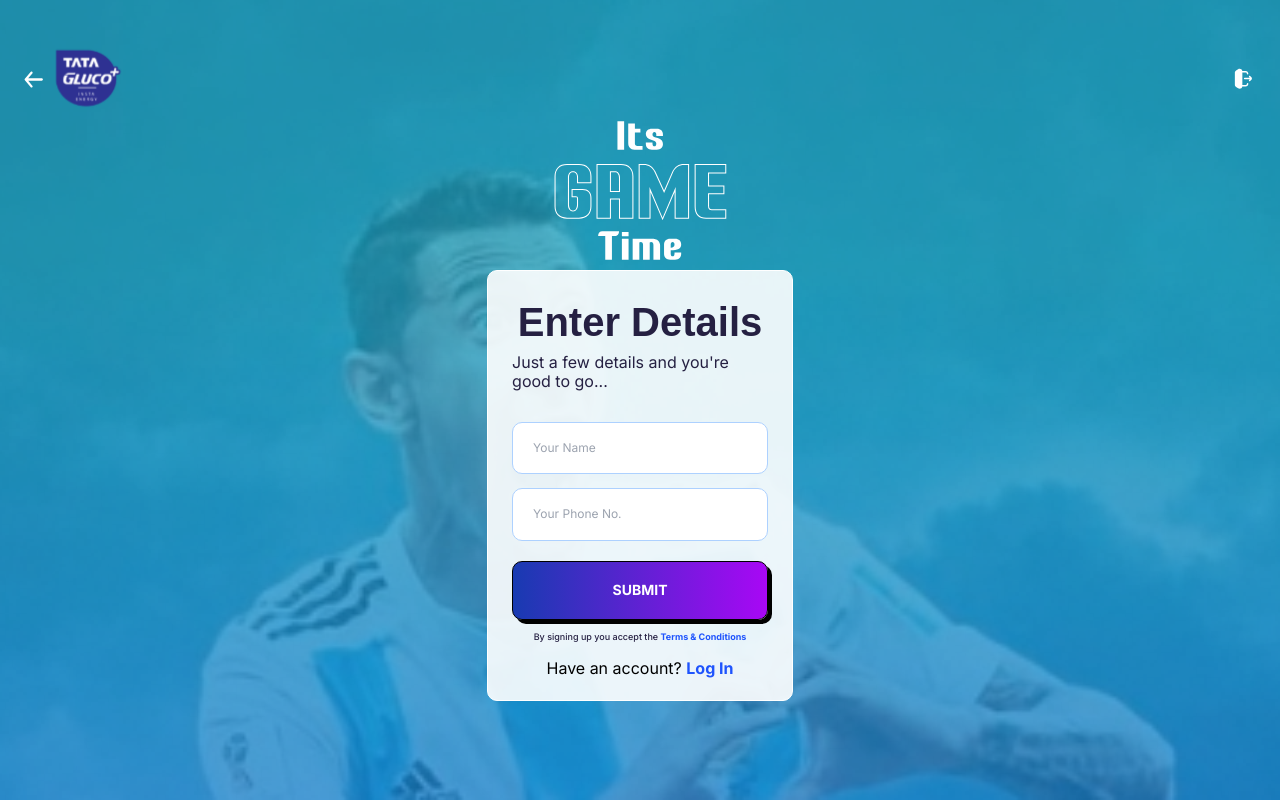
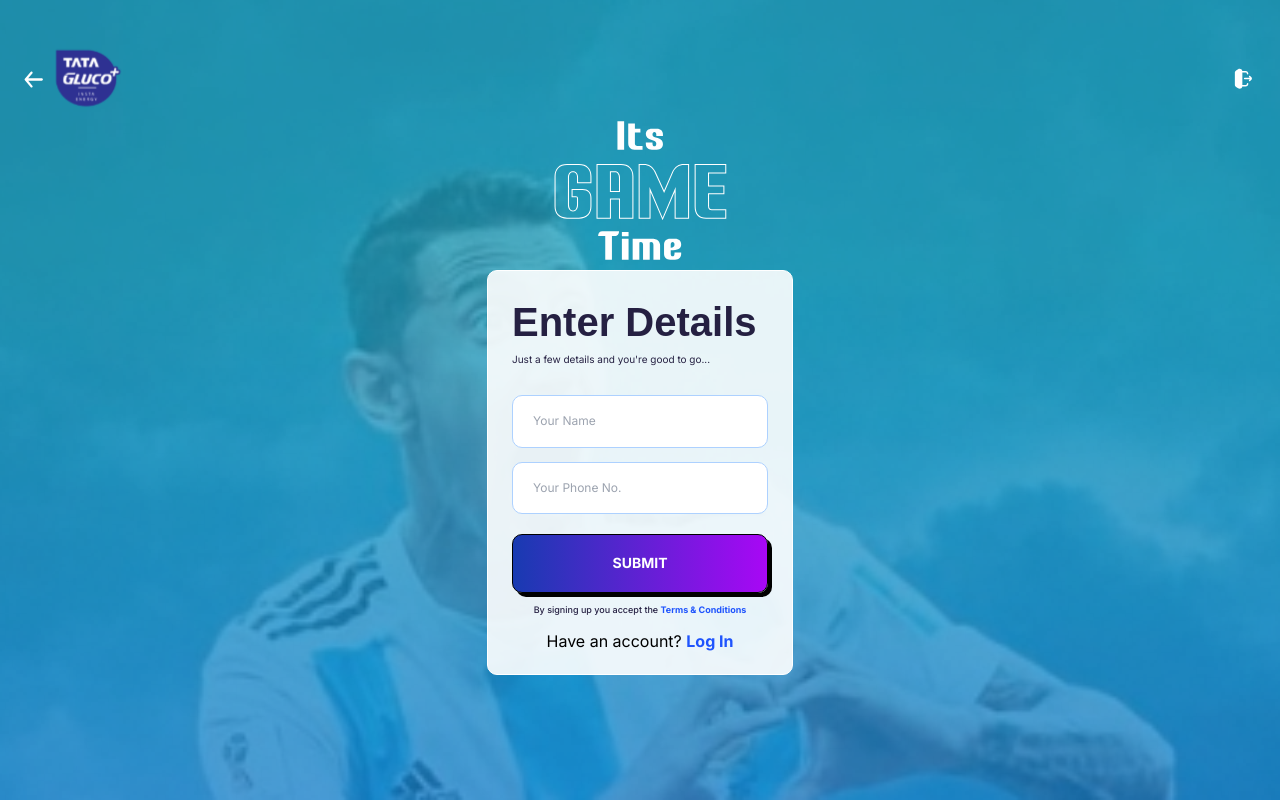
Before and after one commit to hivoco/tata-mobile-ui, a React (Vite) app: page /login in a window 1280 px wide. Built offline with nearby package versions, Linux system fonts and the light colour scheme; a web font is replaced by a local one.

Commit message:
ui slight update

```diff
--- a/src/App.jsx
+++ b/src/App.jsx
@@ -22,7 +22,6 @@
 function App() {
   const [isMusicAllowed, setIsMusicAllowed] = useState(false);
   const handleVisibilityChange = () => {
-    console.log("object");
     setIsMusicAllowed(!document.hidden);
   };
   useEffect(() => {
--- a/src/components/LanguageSelection.jsx
+++ b/src/components/LanguageSelection.jsx
@@ -22,7 +22,6 @@
     const platformName = getPlatform();
     setPlatform(platformName);
   }, []);
-  console.log("pla", platform);
 
   const handleClick = () => {
     getUniqueID();
--- a/src/components/LeaderBoard.jsx
+++ b/src/components/LeaderBoard.jsx
@@ -11,7 +11,7 @@
 
   return (
     <Layout bg={"/images/ss1.png"}>
-      <div className="w-5/6   flex  flex-col justify-center gap-[22px] my-0 mx-auto">
+      <div className="w-[86%]   flex  flex-col justify-center gap-[22px] my-0 mx-auto mb-10">
         <div className="flex flex-col  gap-[10px] justify-center  items-center text-white mt-[21px] ">
           <h2 className="text-[38px] font-DarkerGrotesque leading-[14px] text-center">
             LEADERBOARD
--- a/src/components/Login.jsx
+++ b/src/components/Login.jsx
@@ -26,23 +26,23 @@
   return (
     <Layout bg={"/images/ss3.png"}>
       <div className=" flex flex-col px-6  items-center  bg-no-repeat     overflow-x-hidden">
-        <div className="flex flex-col items-center ">
+        <div className="w-full flex flex-col items-center  ">
           <div className="h-40 w-auto">
             <img src="/svgs/Its-Game-time.svg" alt="its game time" />
           </div>
 
-          <div className="flex flex-col gap-[18px] w-5/6  ">
+          <div className=" flex flex-col gap-[18px]   ">
 
             <div className="modal-css  p-6 rounded-[10px]  flex flex-col gap-[18px]">
               <div className=" flex flex-col gap-5">
                 <div className="flex flex-col gap-[30px]">
-                  <div className=" flex  flex-col gap-1  items-center">
+                  <div className=" flex  flex-col gap-1  ">
                     <h2 className=" font-DarkerGrotesque text-[40px] font-bold leading-[54px] text-left text-[#252042]">
                       Enter Details
                     </h2>
 
-                    <p className="  text-base leading-[19.36px] text-left text-[#252042] font-Inter font-normal">
-                      Just a few details and you're good to go...{" "}
+                    <p className="  text-[10px] leading-[12.1px] text-left text-[#252042] font-Inter font-normal">
+                      Just a few details and you're good to go...
                     </p>
                   </div>
 
--- a/src/components/Quiz.jsx
+++ b/src/components/Quiz.jsx
@@ -291,7 +291,7 @@
               <div
                 className={`flex flex-col  gap-2 justify-center items-center `}
               >
-                <div className={` ${isAnswered && "animate-scale"}`}>
+                <div className={` ${isAnswered && "animate-scale"} `}>
                   <img
                     className="h-[122px]"
                     ref={imageRef}
@@ -306,6 +306,7 @@
                     src={isAnswered ? "/svgs/wave.svg" : "/svgs/mic.svg"}
                     alt="mic-btn"
                   />
+
                 </div>
 
                 {speechText && (
--- a/src/components/RecorderQuiz.jsx
+++ b/src/components/RecorderQuiz.jsx
@@ -307,7 +307,7 @@
               <div
                 className={`flex flex-col  gap-2 justify-center items-center `}
               >
-                <div className={` ${isRecording && "animate-scale"}`}>
+                <div className={` ${isRecording && "animate-scale"} gap-2`}>
                   <img
                     style={{
                       opacity: selectedOption.trim() != "" ? 0.5 : 1,
@@ -319,6 +319,10 @@
                     src={isRecording ? "/svgs/wave.svg" : "/svgs/mic.svg"}
                     alt="mic-btn"
                   />
+
+                  <p className="text-[10.21px] font-semibold leading-[12.35px] text-center">
+                    Tap the mic to speak
+                  </p>
                 </div>
               </div>
             </div>
```
